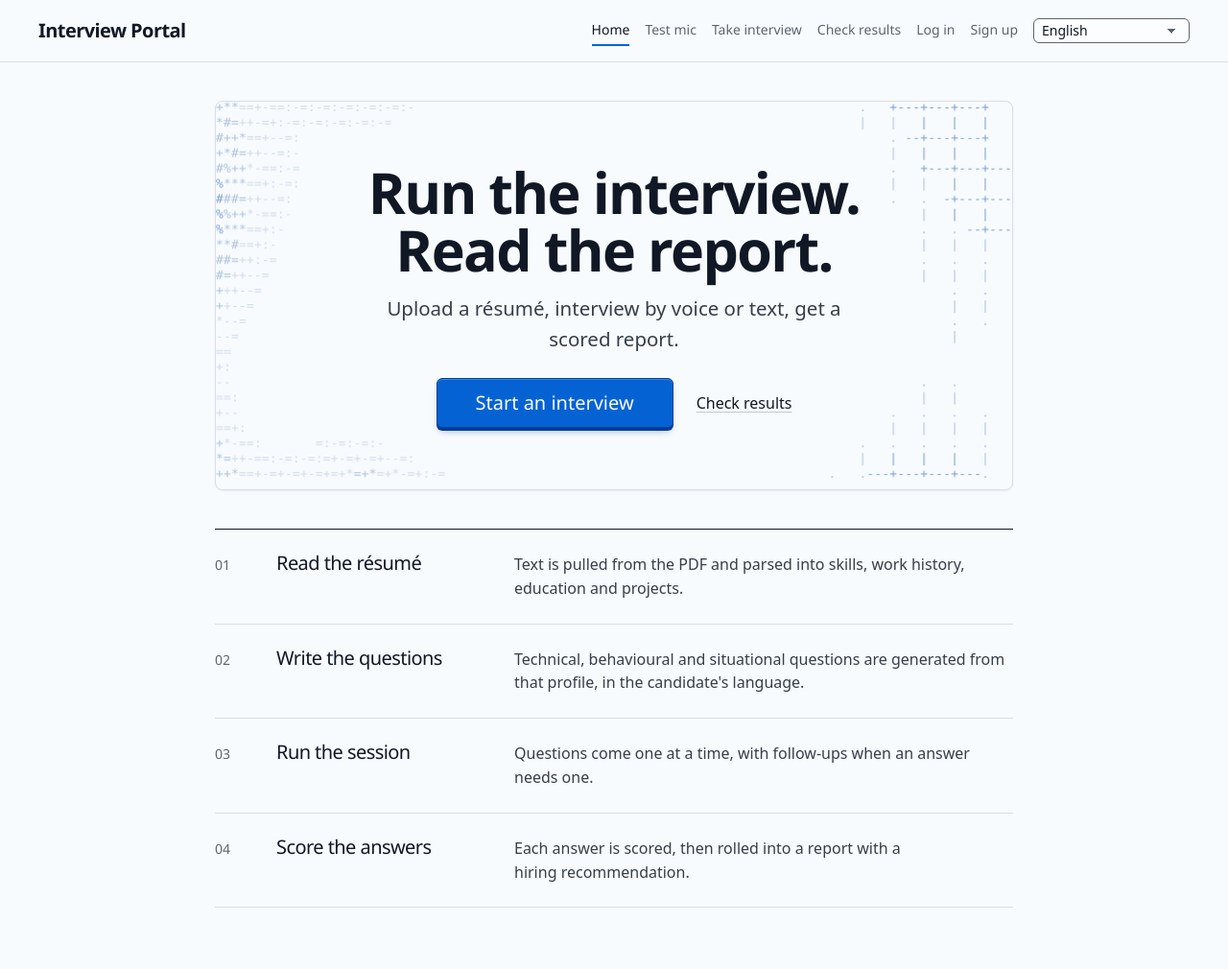
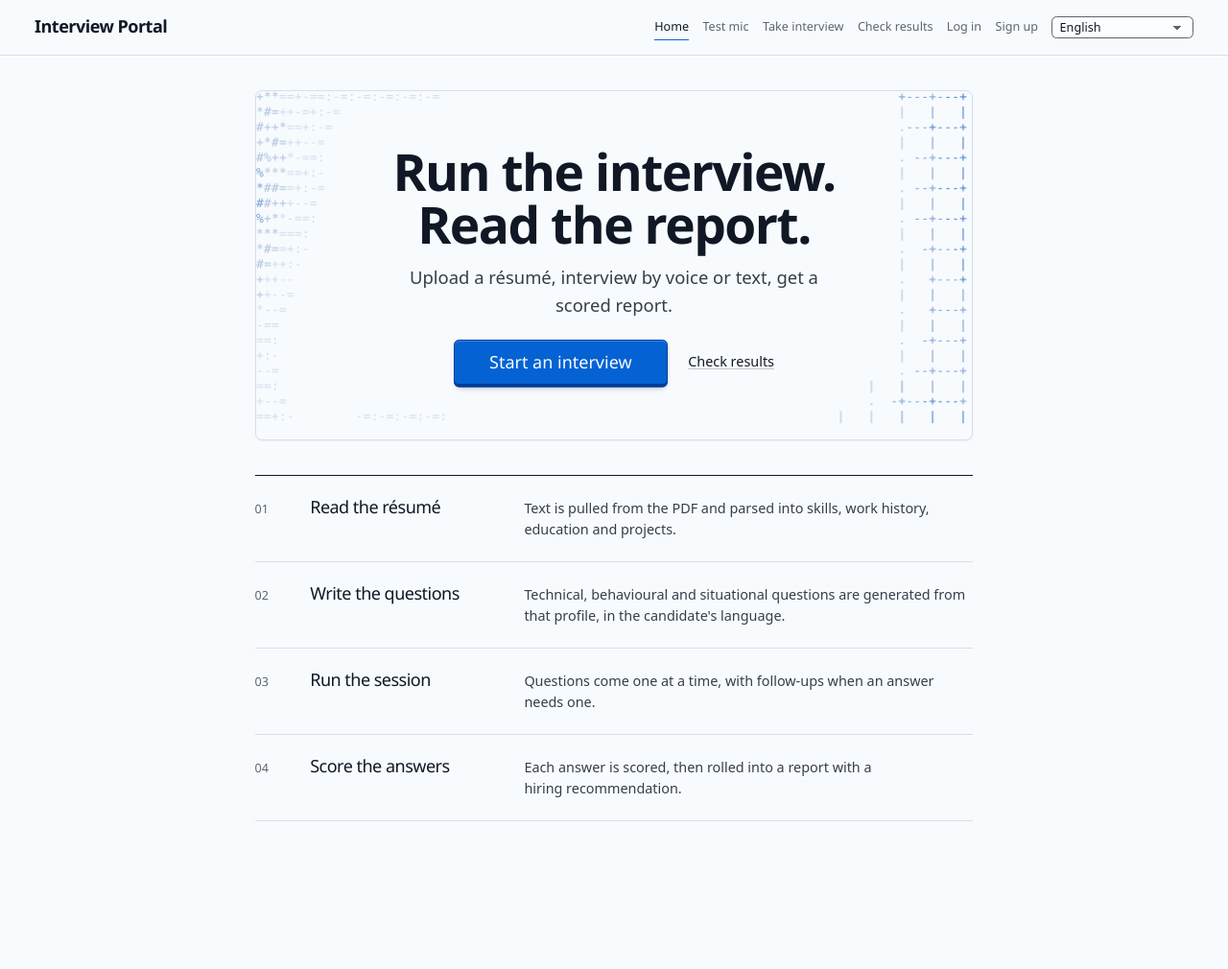
Before and after one commit to ngminhhoang2006/AI-Interviewer-Project, a Flask app: page / in a window 1280 px wide. Shown: the whole page at 96% size. After the commit the page ends 856 px from the top, so only its background shows below. Run offline with Flask 3, Linux system fonts and the light colour scheme; some libraries are stand-ins or nearby versions.

Commit message:
Add files via upload

```diff
--- a/static/base.css
+++ b/static/base.css
@@ -1,5 +1,7 @@
 *, *::before, *::after { box-sizing: border-box; }
 html, body { overflow-x: clip; }
+/* Default page scale: 90% of the original size. Change the number to resize the whole site (0.85, 0.8, ...). */
+html { zoom: 0.9; }
 html { scrollbar-color: var(--color-muted) var(--color-paper); scroll-padding-top: var(--space-3xl); }
 body { margin: 0; background: var(--color-paper); color: var(--color-ink); font-family: var(--font-body); font-size: var(--text-md); line-height: 1.55; -webkit-font-smoothing: antialiased; caret-color: var(--color-accent); }
 ::selection { background: color-mix(in oklab, var(--color-accent) 22%, transparent); color: var(--color-ink); }
```
